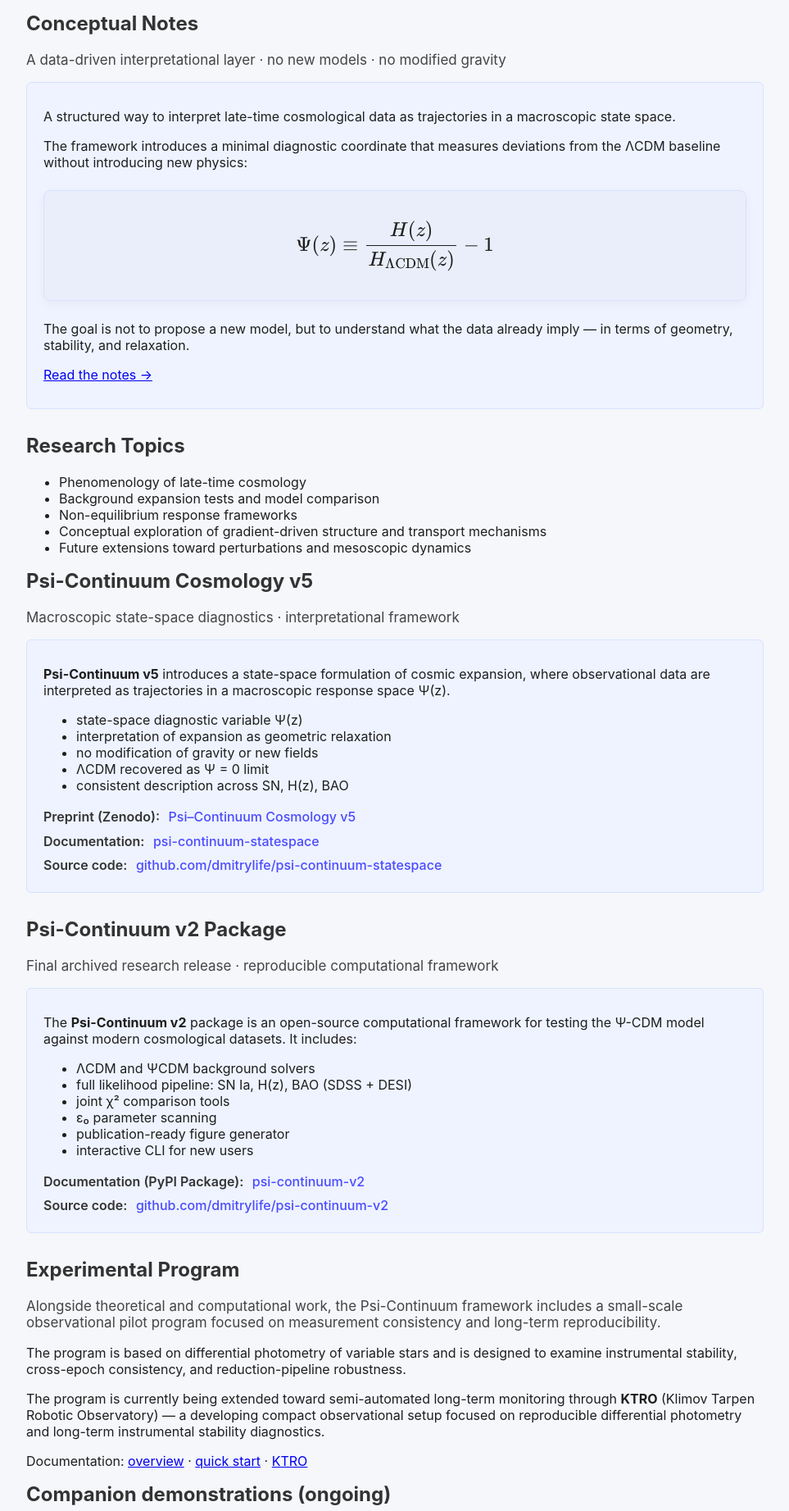
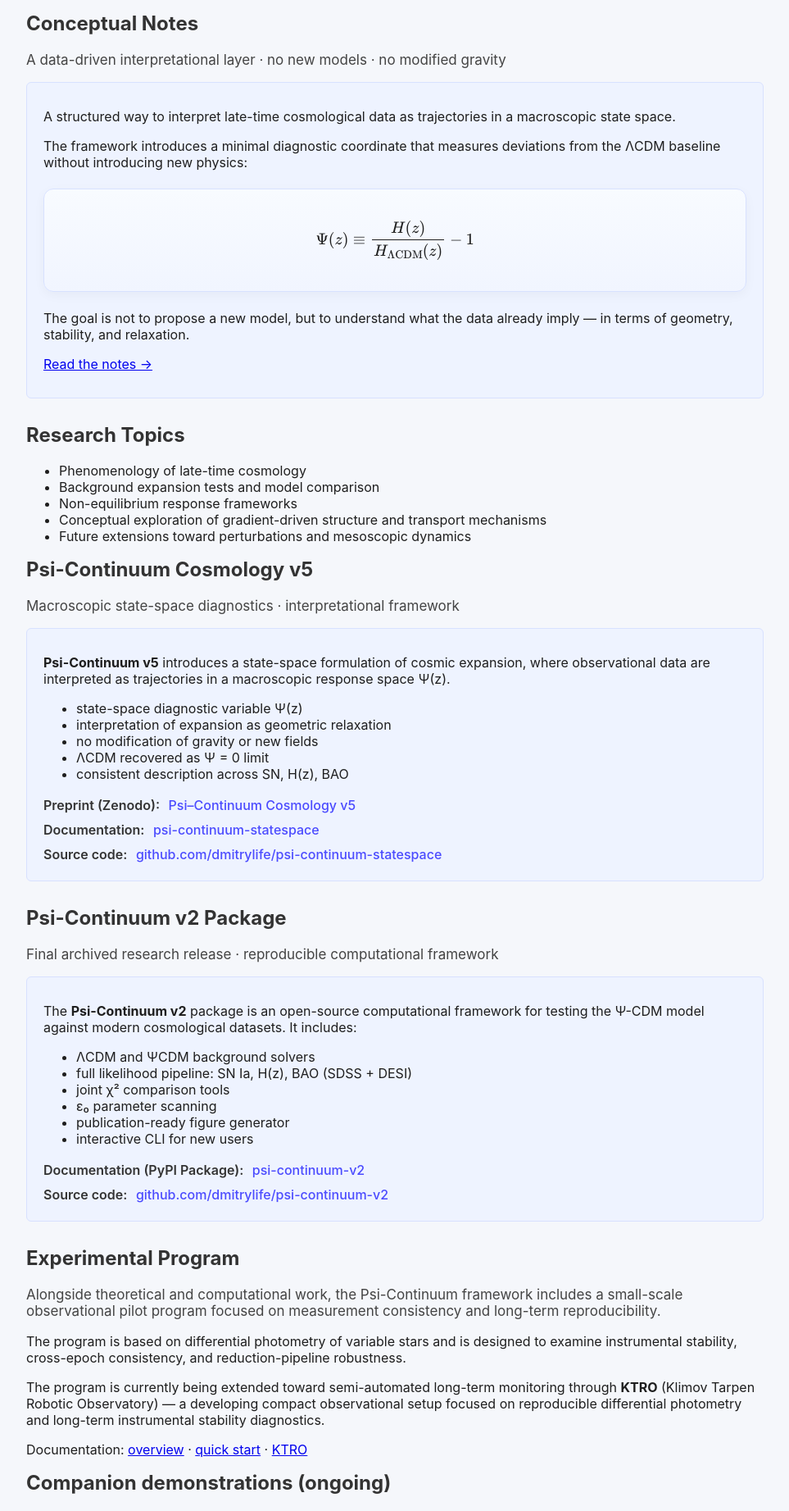
Before and after one commit to dmitrylife/Dmitrylife.github.io, a Jekyll site: the page index.html, which Jekyll copies as it is, in a window 1280 px wide. Shown: the part 658-2501 px from the top of the page at 82% size, without its empty margins (158-1121 px from the left). Built offline with Jekyll 4.4.1, drawn with Linux system fonts in a browser that asks for light colours.

Commit message:
update installers.html

```diff
--- a/index.html
+++ b/index.html
@@ -17,17 +17,6 @@
     <link rel="apple-touch-icon" sizes="180x180" href="/apple-touch-icon.png">
 
     <link rel="manifest" href="/site.webmanifest">
-
-    <style>
-      .formula-box {
-          text-align: center;
-          font-size: 20px;
-          margin: 24px 0;
-          padding: 12px 0;
-          background: rgba(0,0,0,0.02);
-          border-radius: 8px;
-      }
-    </style>
 
     <script>
     window.MathJax = {
```
